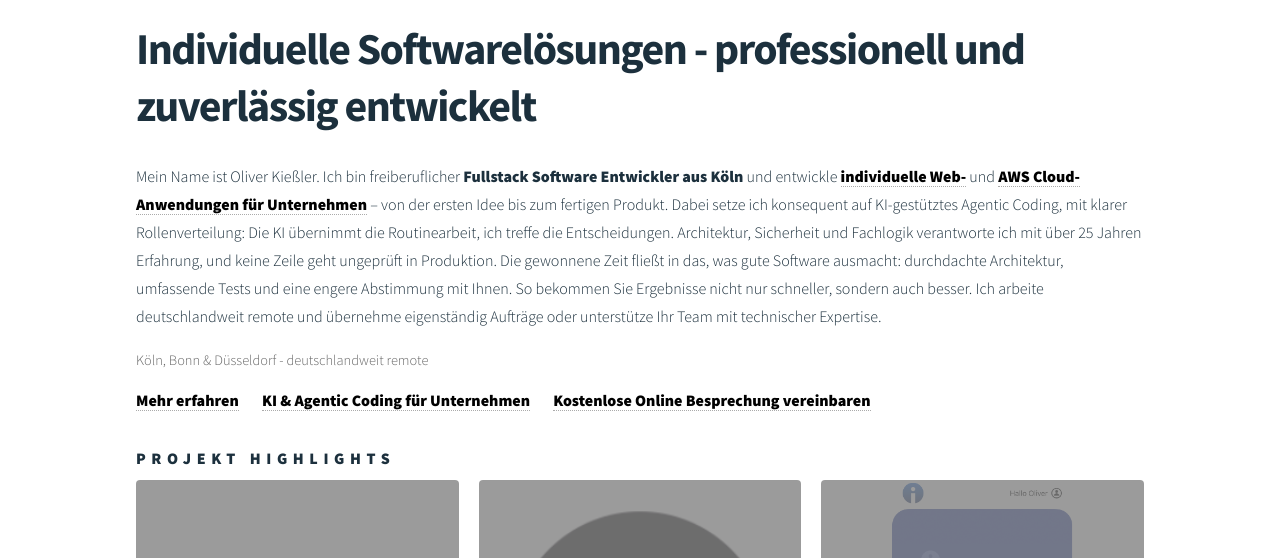
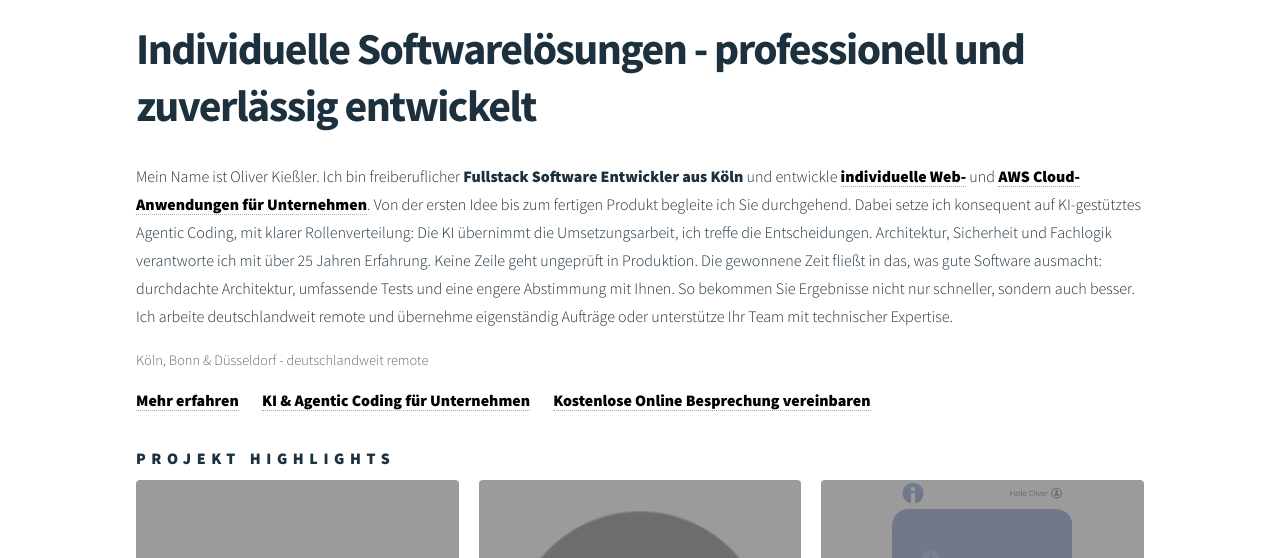
Before and after one commit to okiess/oliver-kiessler.de-static, a plain HTML site: page de/index.html in a window 1280 px wide. Shown: the part 210-768 px from the top of the page. Drawn offline with Linux system fonts and the light colour scheme.

Commit message:
Update index.html

```diff
--- a/de/index.html
+++ b/de/index.html
@@ -158,7 +158,7 @@
     Individuelle Softwarelösungen - professionell und zuverlässig entwickelt<br/>
   </h1>
   <p>
-    Mein Name ist Oliver Kie&szlig;ler. Ich bin freiberuflicher <strong>Fullstack Software Entwickler aus Köln</strong> und entwickle <a href="/de/meine-dienstleistungen.html" style="color: black;" title="Typescript, NodeJS, Angular und AWS Experte"><strong>individuelle Web-</strong></a> und <a href="/de/aws-zertifizierter-entwickler.html" style="color: black;" title="AWS zertifizierter Entwickler – Cloud & Serverless"><strong>AWS Cloud-Anwendungen für Unternehmen</strong></a> – von der ersten Idee bis zum fertigen Produkt. Dabei setze ich konsequent auf KI-gestütztes Agentic Coding, mit klarer Rollenverteilung: Die KI übernimmt die Routinearbeit, ich treffe die Entscheidungen. Architektur, Sicherheit und Fachlogik verantworte ich mit über 25 Jahren Erfahrung, und keine Zeile geht ungeprüft in Produktion. Die gewonnene Zeit fließt in das, was gute Software ausmacht: durchdachte Architektur, umfassende Tests und eine engere Abstimmung mit Ihnen. So bekommen Sie Ergebnisse nicht nur schneller, sondern auch besser. Ich arbeite deutschlandweit remote und übernehme eigenständig Aufträge oder unterstütze Ihr Team mit technischer Expertise.
+    Mein Name ist Oliver Kie&szlig;ler. Ich bin freiberuflicher <strong>Fullstack Software Entwickler aus Köln</strong> und entwickle <a href="/de/meine-dienstleistungen.html" style="color: black;" title="Typescript, NodeJS, Angular und AWS Experte"><strong>individuelle Web-</strong></a> und <a href="/de/aws-zertifizierter-entwickler.html" style="color: black;" title="AWS zertifizierter Entwickler – Cloud & Serverless"><strong>AWS Cloud-Anwendungen für Unternehmen</strong></a>. Von der ersten Idee bis zum fertigen Produkt begleite ich Sie durchgehend. Dabei setze ich konsequent auf KI-gestütztes Agentic Coding, mit klarer Rollenverteilung: Die KI übernimmt die Umsetzungsarbeit, ich treffe die Entscheidungen. Architektur, Sicherheit und Fachlogik verantworte ich mit über 25 Jahren Erfahrung. Keine Zeile geht ungeprüft in Produktion. Die gewonnene Zeit fließt in das, was gute Software ausmacht: durchdachte Architektur, umfassende Tests und eine engere Abstimmung mit Ihnen. So bekommen Sie Ergebnisse nicht nur schneller, sondern auch besser. Ich arbeite deutschlandweit remote und übernehme eigenständig Aufträge oder unterstütze Ihr Team mit technischer Expertise.
   </p>
   <p style="font-size: 0.9em; color: #666;">K&ouml;ln, Bonn &amp; D&uuml;sseldorf - deutschlandweit remote</p>
   <p>
```
